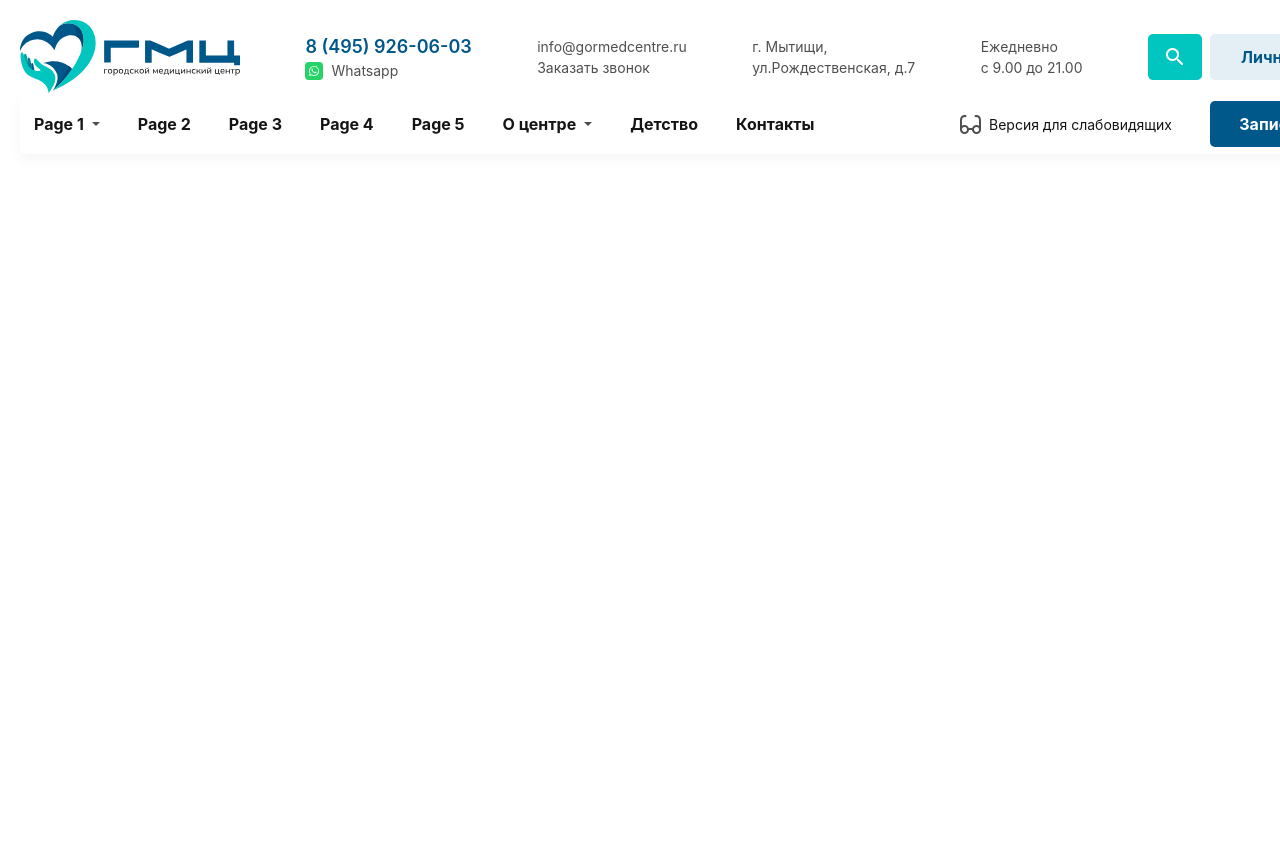
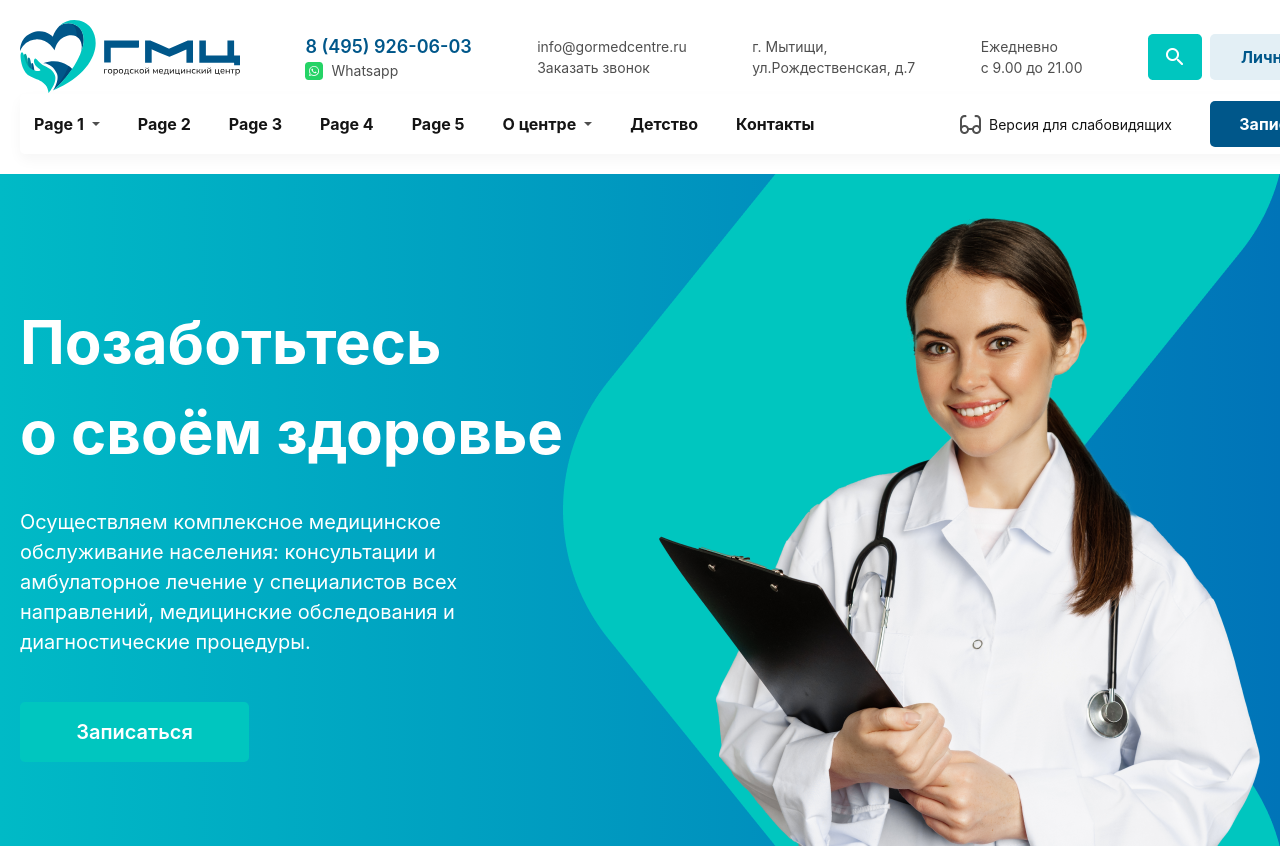
Before and after one commit to ramaz1k/exam-4, a website: page index.html in a window 1280 px wide. Shown: the top 846 px of the page. Before the commit the page ends 800 px from the top, so only its background shows below. Drawn offline with nearby package versions, Linux system fonts and the light colour scheme; files that its build step writes are made by us from their sources.

Commit message:
created: herosection

```diff
--- a/index.html
+++ b/index.html
@@ -64,5 +64,30 @@
             </div>
         </div>
     </header>
+
+    <main>
+        <section class="w-full h-auto lg:h-[672px]" style="background-image: linear-gradient(to right, #00BAC6, #0074B8);">
+            <div class="w-full h-full hidden lg:flex justify-center items-center lg:items-end" style="background-image: url(./images/svg.png); background-repeat: no-repeat; background-position: right;">
+                <div class="w-full px-5 lg:w-[1350px] flex flex-col lg:flex-row justify-between items-center">
+                    <div class="flex flex-col gap-[30px] items-center lg:items-start text-center text-white lg:text-start w-full lg:w-[550px]">
+                        <h1 class="text-[40.36px] lg:text-[60px] font-bold">Позаботьтесь о своём здоровье</h1>
+                        <p class="text-[20px] pb-[15px]">Осуществляем комплексное медицинское обслуживание населения: консультации и амбулаторное лечение у специалистов всех направлений, медицинские обследования и диагностические процедуры.</p>
+                        <button class="w-[229px] h-[60px] rounded-[5px] bg-[#00C6BF] text-[20px] font-semibold">Записаться</button>
+                    </div>
+                    <img src="./images/image (42).png" alt="">
+                </div>
+            </div>
+            <div class="w-full h-full lg:hidden flex justify-center items-center lg:items-end" style="background-image: url(./images/svg\ \(1\).png); background-repeat: no-repeat; background-position: bottom;">
+                <div class="w-full pt-10 px-5 lg:w-[1350px] flex flex-col lg:flex-row justify-between items-center gap-[20px]">
+                    <div class="flex flex-col gap-[30px] items-center lg:items-start text-center text-white lg:text-start w-full lg:w-[550px]">
+                        <h1 class="text-[40.36px] lg:text-[60px] font-bold">Позаботьтесь о своём здоровье</h1>
+                        <p class="text-[20px] pb-[15px]">Осуществляем комплексное медицинское обслуживание населения: консультации и амбулаторное лечение у специалистов всех направлений, медицинские обследования и диагностические процедуры.</p>
+                        <button class="w-[229px] h-[60px] rounded-[5px] bg-[#00C6BF] text-[20px] font-semibold">Записаться</button>
+                    </div>
+                    <img src="./images/image (42).png" alt="">
+                </div>
+            </div>
+        </section>
+    </main>
 </body>
 </html>
```
Also changed, not shown: images/image (42).png (added), images/svg (1).png (added), images/svg.png (added).
